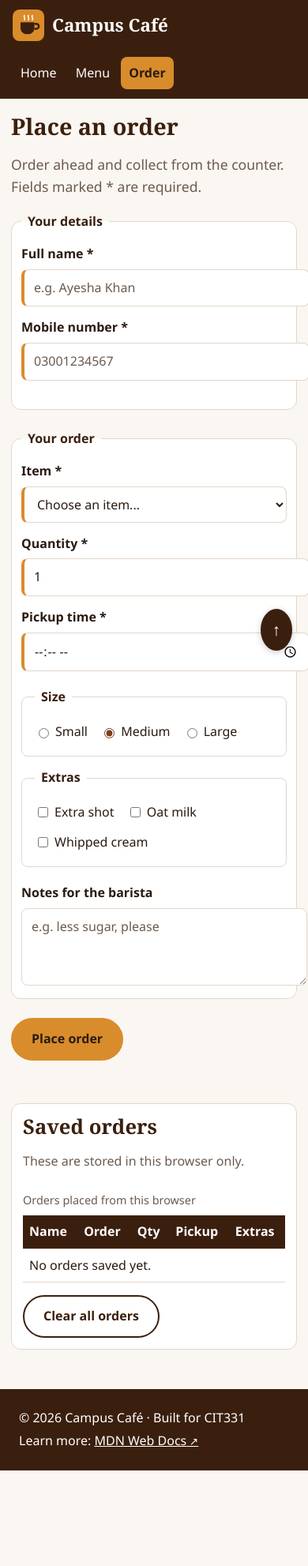
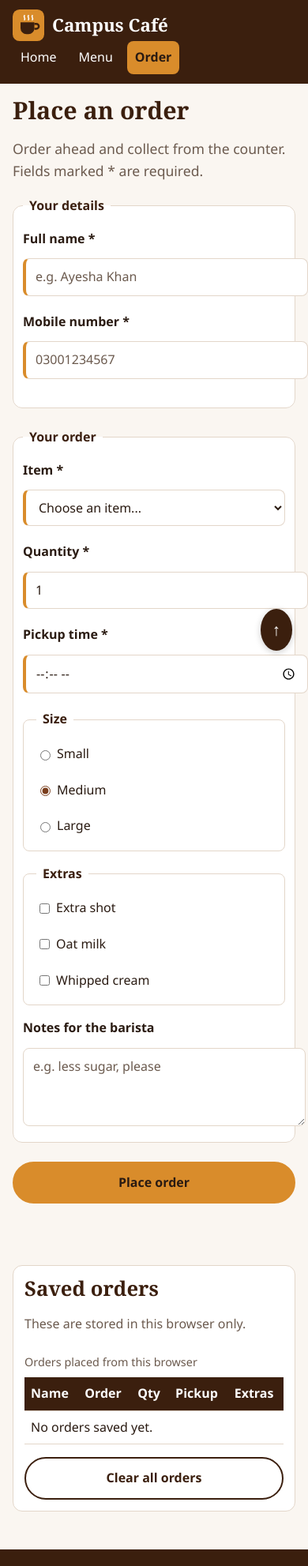
Before and after one commit to fiza327batool-cell/cit331-lab4-campus-cafe, a plain HTML site: page order.html in a window 390 px wide. Shown: the top 1983 px of the page at 79% size. Before the commit the page ends 1862 px from the top, so only its background shows below. Drawn offline with Linux system fonts and the light colour scheme.

Commit message:
Complete Task 5 layout and responsive design

````diff
--- a/css/style.css
+++ b/css/style.css
@@ -420,3 +420,150 @@ a[href^="http"]::after {
     }
 }
 ```
+
+/* ---------- 11. Flexbox: header, nav, footer ---------- */
+
+.site-header {
+  display: flex;
+  flex-wrap: wrap;
+  align-items: center;
+  justify-content: space-between;
+  gap: 12px;
+}
+
+.brand {
+  display: flex;
+  align-items: center;
+  gap: 10px;
+}
+
+.nav-list {
+  display: flex;
+  gap: 8px;
+  margin: 0;
+}
+
+.site-footer {
+  display: flex;
+  flex-wrap: wrap;
+  align-items: center;
+  justify-content: space-between;
+  gap: 8px 24px;
+}
+/* ---------- 13. Flexbox: form layout ---------- */
+
+.form-row {
+  display: flex;
+  flex-wrap: wrap;
+  gap: 16px;
+  margin-bottom: 16px;
+}
+
+.form-row > .field,
+.form-row > .choice {
+  flex: 1 1 220px;
+}
+
+.field {
+  display: flex;
+  flex-direction: column;
+  gap: 6px;
+  margin-bottom: 4px;
+}
+
+fieldset.choice {
+  display: flex;
+  flex-direction: column;
+  gap: 8px;
+  margin: 0;
+  border: 1px solid var(--border);
+  border-radius: 8px;
+  padding: 12px 16px;
+}
+
+.saved-orders {
+  margin-top: 40px;
+}
+
+.table-wrap {
+  overflow-x: auto;
+  margin-bottom: 16px;
+}
+/* ---------- 14. Responsive ---------- */
+
+img {
+  max-width: 100%;
+  height: auto;
+}
+
+@media (max-width: 768px) {
+  h1 {
+    font-size: 1.9rem;
+  }
+
+  #main {
+    padding: 16px;
+  }
+
+  .hero {
+    padding: 32px 20px;
+  }
+
+  .site-header {
+    flex-direction: column;
+    align-items: flex-start;
+  }
+}
+
+@media (max-width: 480px) {
+  .nav-list {
+    flex-wrap: wrap;
+  }
+
+  .btn {
+    display: block;
+    width: 100%;
+    text-align: center;
+  }
+
+  .site-footer {
+    flex-direction: column;
+    align-items: flex-start;
+  }
+}
+/* Task 5: Sticky header and positioning */
+
+.site-header {
+  position: sticky;
+  top: 0;
+  z-index: 100;
+}
+
+.menu-item {
+  position: relative;
+}
+
+.badge {
+  position: absolute;
+  top: 5px;
+  right: 5px;
+}
+
+.back-to-top {
+  position: fixed;
+  bottom: 20px;
+  right: 20px;
+  z-index: 99;
+}
+
+.skip-link {
+  position: absolute;
+  left: -9999px;
+  top: 0;
+}
+
+.skip-link:focus {
+  left: 10px;
+  top: 10px;
+  z-index: 200;
+}
--- a/order.html
+++ b/order.html
@@ -127,8 +127,8 @@
 
   <footer class="site-footer">
     <p>&copy; 2026 Campus Café &middot; Built for CIT331</p>
-    <p>Learn more: <a href="https://developer.mozilla.org/" target="_blank" rel="noopener noreferrer">MDN Web Docs</a></p>
-  </footer>
+
+
 
   <a class="back-to-top" href="#top" aria-label="Back to top">&uarr;</a>
 </body>
````
Also changed, not shown: index.html (+10 -0 lines), menu.html (+1 -2 lines).
